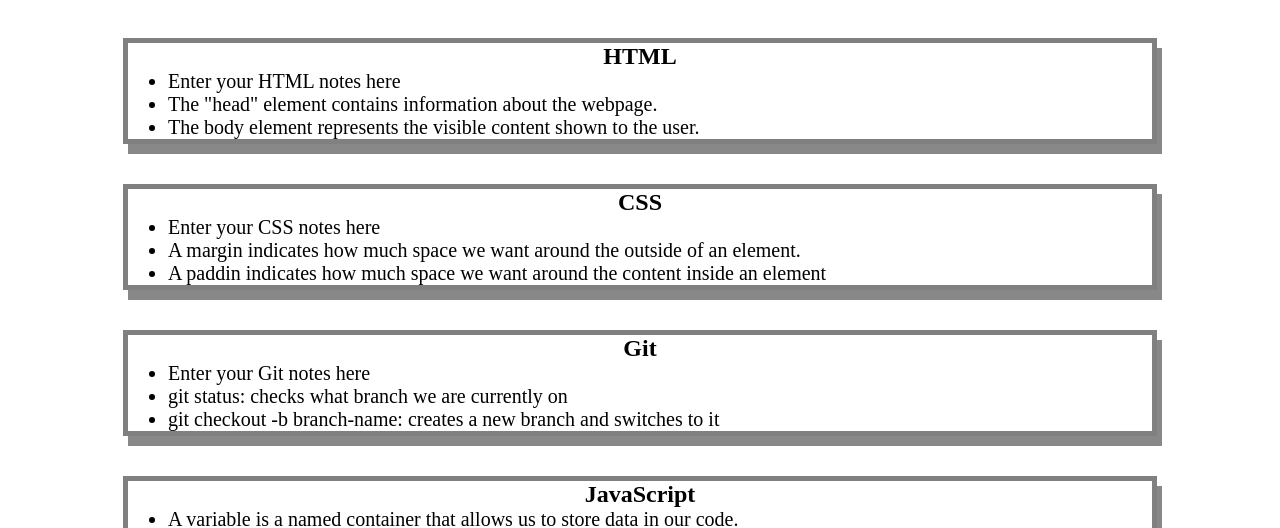
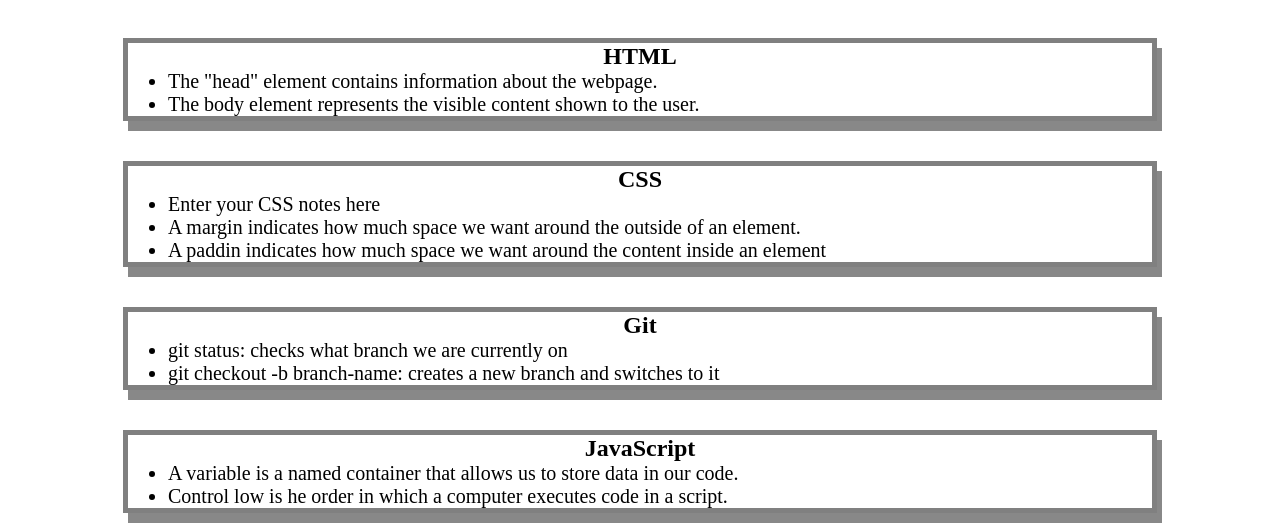
Before and after one commit to dponsones/prework-study-guide, a plain HTML site: page prework-study-guide/index.html in a window 1280 px wide. Shown: the part 122-650 px from the top of the page. Drawn offline with Linux system fonts and the light colour scheme.

Commit message:
updated project README file

```diff
--- a/prework-study-guide/index.html
+++ b/prework-study-guide/index.html
@@ -18,7 +18,6 @@
       <section class="card" id="html-section">
         <h2>HTML</h2>
         <ul>
-          <li>Enter your HTML notes here</li>
           <li>The "head" element contains information about the webpage.
           </li>
           <li>The body element represents the visible content shown to the user. </li>
@@ -37,7 +36,6 @@
       <section class="card" id="git-section">
         <h2>Git</h2>
         <ul>
-          <li>Enter your Git notes here</li>
           <li>git status: checks what branch we are currently on</li>
           <li>git checkout -b branch-name: creates a new branch and switches to it</li>
         </ul>
```
